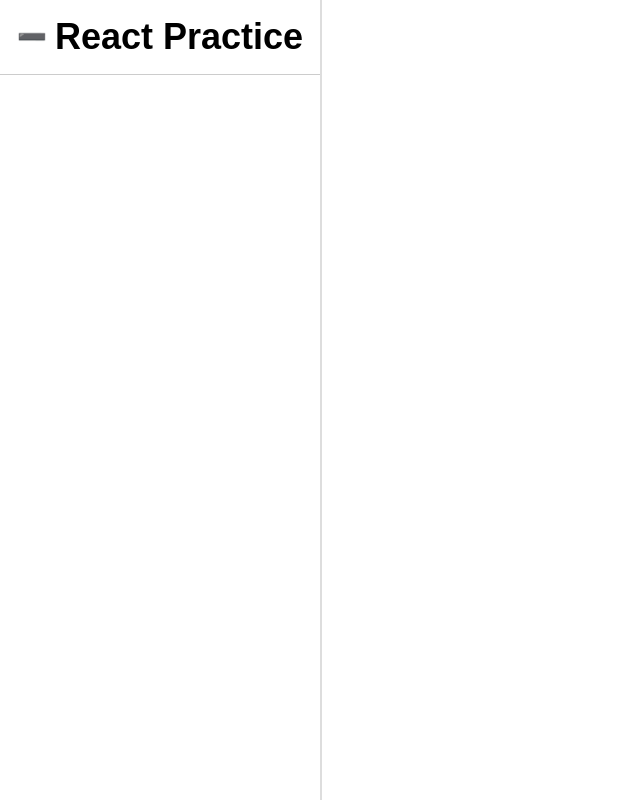
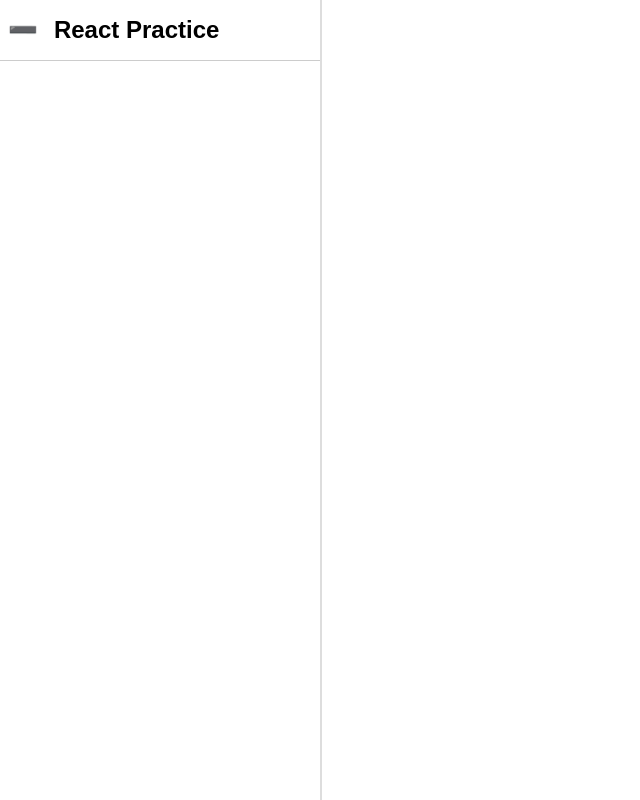
Before and after one commit to mux-mux/practice, a React (Vite) app: page / in a window 1280 px wide. Shown: the whole page, without its empty margins (0-640 px from the left). Built offline with nearby package versions, Linux system fonts and the light colour scheme.

Commit message:
fix make ExpandToggle component more univerasal

```diff
--- a/src/components/MasterDetail/ExpandToggle.tsx
+++ b/src/components/MasterDetail/ExpandToggle.tsx
@@ -1,4 +1,3 @@
-import { DEFAULT_TITLE } from 'hooks/useDocumentTitle';
 import classes from './ExpandedToggle.module.css';
 
 type Props = {
@@ -8,9 +7,8 @@
 
 export function ExpandToggle({ expanded, onClick }: Props) {
     return (
-        <button className={classes.expandedToggle} onClick={onClick}>
+        <div className={classes.expandedToggle} onClick={onClick}>
             {expanded ? '➖' : '➕'}
-            {expanded && <h2>{DEFAULT_TITLE}</h2>}
-        </button>
+        </div>
     );
 }
--- a/src/components/MasterDetail/MasterDetail.module.css
+++ b/src/components/MasterDetail/MasterDetail.module.css
@@ -23,3 +23,9 @@
     padding: 16px 8px;
     border-bottom: 1px solid var(--divider-color);
 }
+
+.titleLink {
+    flex: 1;
+    text-decoration: none;
+    color: black;
+}
--- a/src/components/MasterDetail/MasterDetail.tsx
+++ b/src/components/MasterDetail/MasterDetail.tsx
@@ -1,12 +1,14 @@
 // import { RouterPath } from 'config/RouterPath';
-import { BrowserRouter } from 'react-router';
+import { BrowserRouter, NavLink } from 'react-router';
 import { CSSProperties, ReactNode } from 'react';
+import { DEFAULT_TITLE } from 'hooks/useDocumentTitle';
 import classes from './MasterDetail.module.css';
 import { ExpandToggle } from './ExpandToggle';
 import { useToggle } from 'hooks/useToggle';
+import { RouterPath } from 'config/RouterPath';
 
 const COLLAPSED_WIDTH = '44px';
-//({}) - to return Object
+//({}) - to return an Object
 const buildMasterStyle = (expanded: boolean): CSSProperties => ({
     minWidth: expanded ? '250px' : COLLAPSED_WIDTH,
     maxWidth: expanded ? '350px' : COLLAPSED_WIDTH,
@@ -22,6 +24,11 @@
                 <nav className={classes.master} style={buildMasterStyle(expanded)}>
                     <div className={classes.masterTitle}>
                         <ExpandToggle expanded={expanded} onClick={toggleExpanded} />
+                        {expanded && (
+                            <NavLink to={RouterPath.ROOT} className={classes.titleLink}>
+                                <h2>{DEFAULT_TITLE}</h2>
+                            </NavLink>
+                        )}
                     </div>
                 </nav>
                 <main>{children}</main>
```
